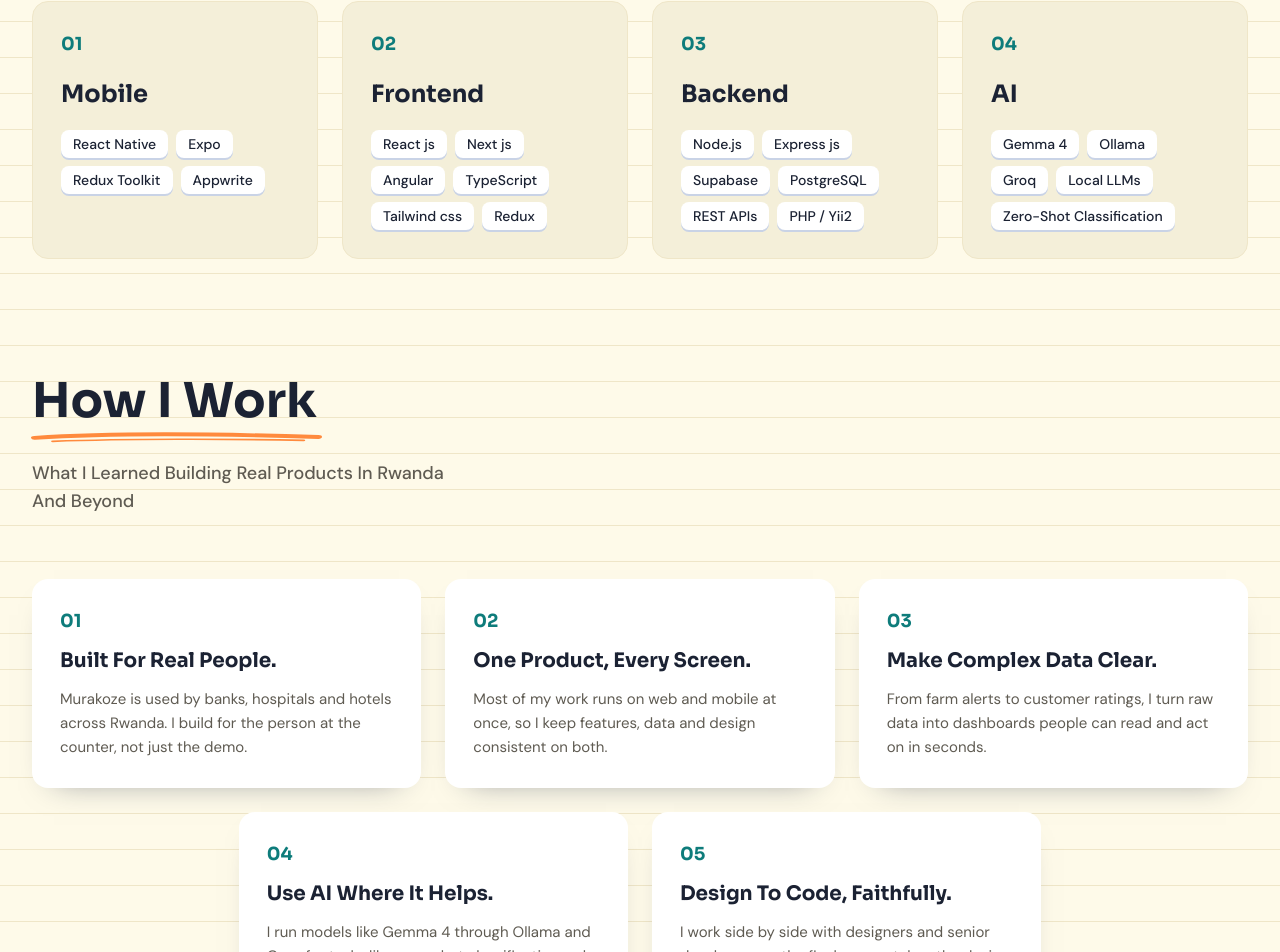
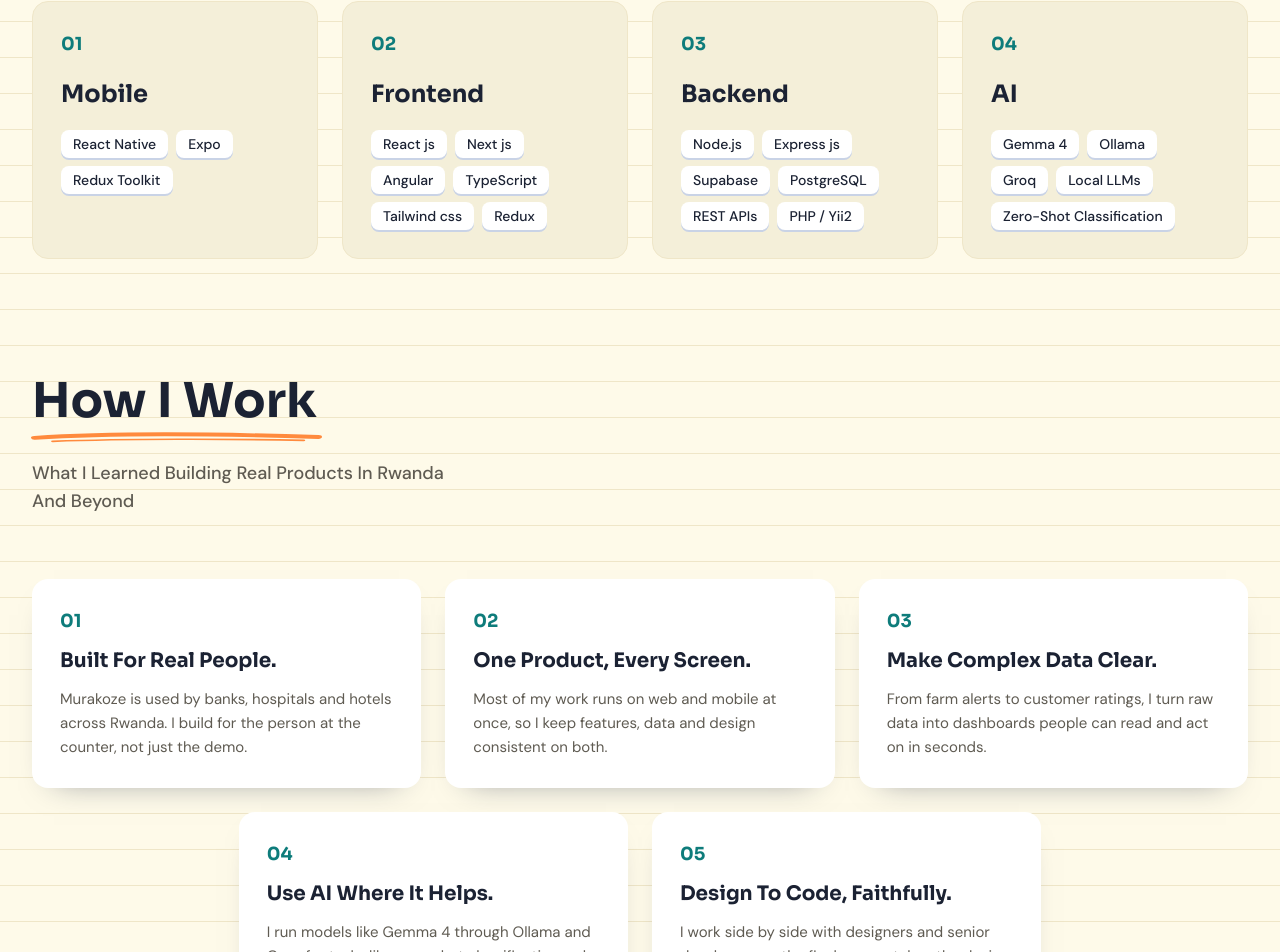
Before and after one commit to Baudoin10/BaudoinMe, a React (Vite) app: page / in a window 1280 px wide. Shown: the part 6206-7158 px from the top of the page. Built offline with nearby package versions, Linux system fonts and the light colour scheme.

Commit message:
removed the uncessary codes

```diff
--- a/src/data.js
+++ b/src/data.js
@@ -177,7 +177,7 @@ export const services = [
 export const skills = [
   {
     group: "Mobile",
-    items: ["React Native", "Expo", "Redux Toolkit", "Appwrite"],
+    items: ["React Native", "Expo", "Redux Toolkit"],
   },
   {
     group: "Frontend",
```
